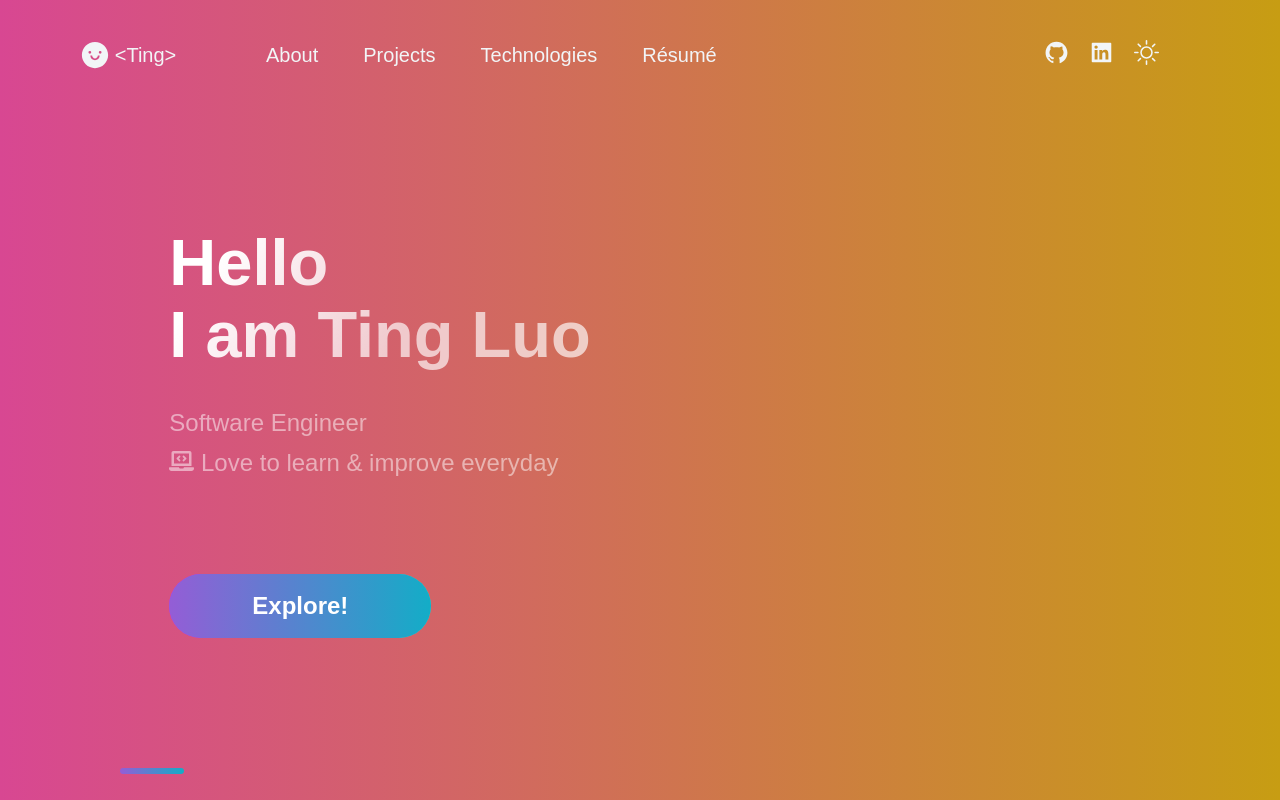
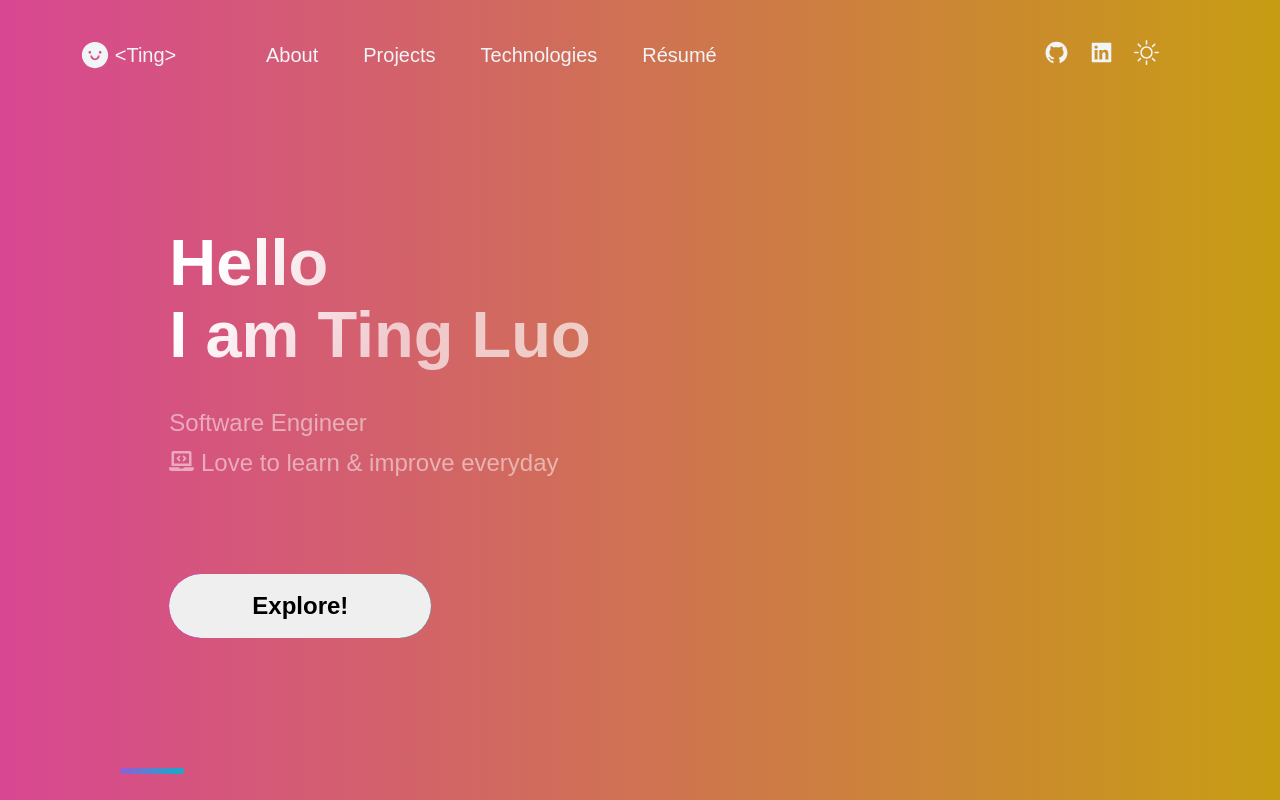
Before and after one commit to Lyndating/portfolio, a Next.js app: page / in a window 1280 px wide. Shown: the top 800 px of the page. Built offline with nearby package versions, Linux system fonts and the light colour scheme.

Commit message:
transfer color style from Button.js to global.js

```diff
--- a/src/styles/GlobalComponents/Button.js
+++ b/src/styles/GlobalComponents/Button.js
@@ -4,7 +4,6 @@ import styled from 'styled-components';
 export const ButtonFront = styled.button`
     border:none;
     border-radius: 50px;
-    color: #fff;
     display:flex;
     position: absolute;
     top: 0;
@@ -17,7 +16,7 @@ export const ButtonFront = styled.button`
     cursor: pointer;
     justify-content: center;
     box-shadow: ${({disabled})=> disabled? 'inset 0px 2px 1px rgba(46,49,55,0.15), inset 0px 0px 4px rgba(20,20,55,0.3)' : "none"};
-    background: ${({alt})=> alt? "linear-gradient(270deg, #F46737 0%, #945DD6 100%)" :"linear-gradient(270deg, #13ADC7 0%, #945DD6 100%)"};
+
     opacity: ${({disabled})=> disabled? "0.5" : "1"};
     transition: 0.4s ease;
 
```
